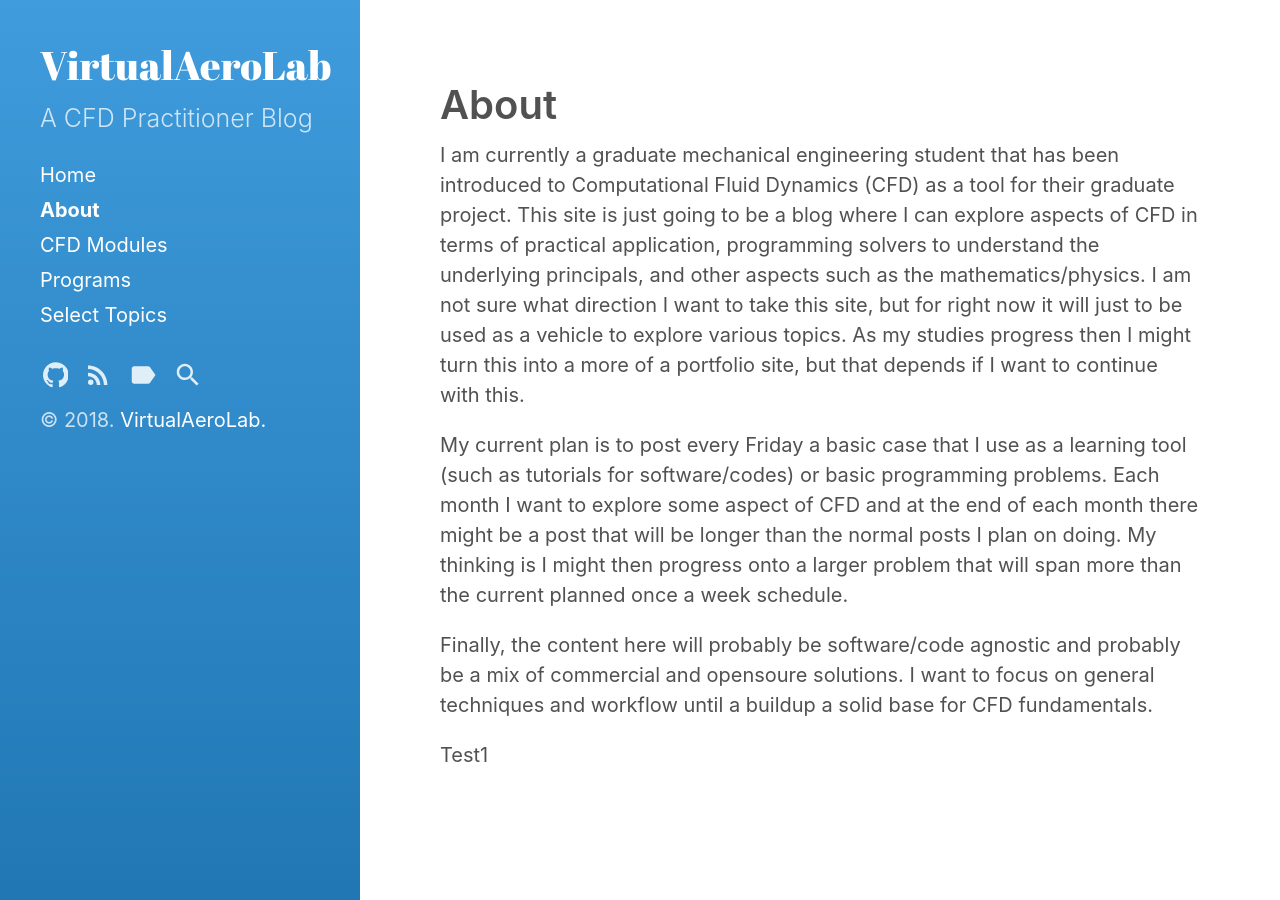
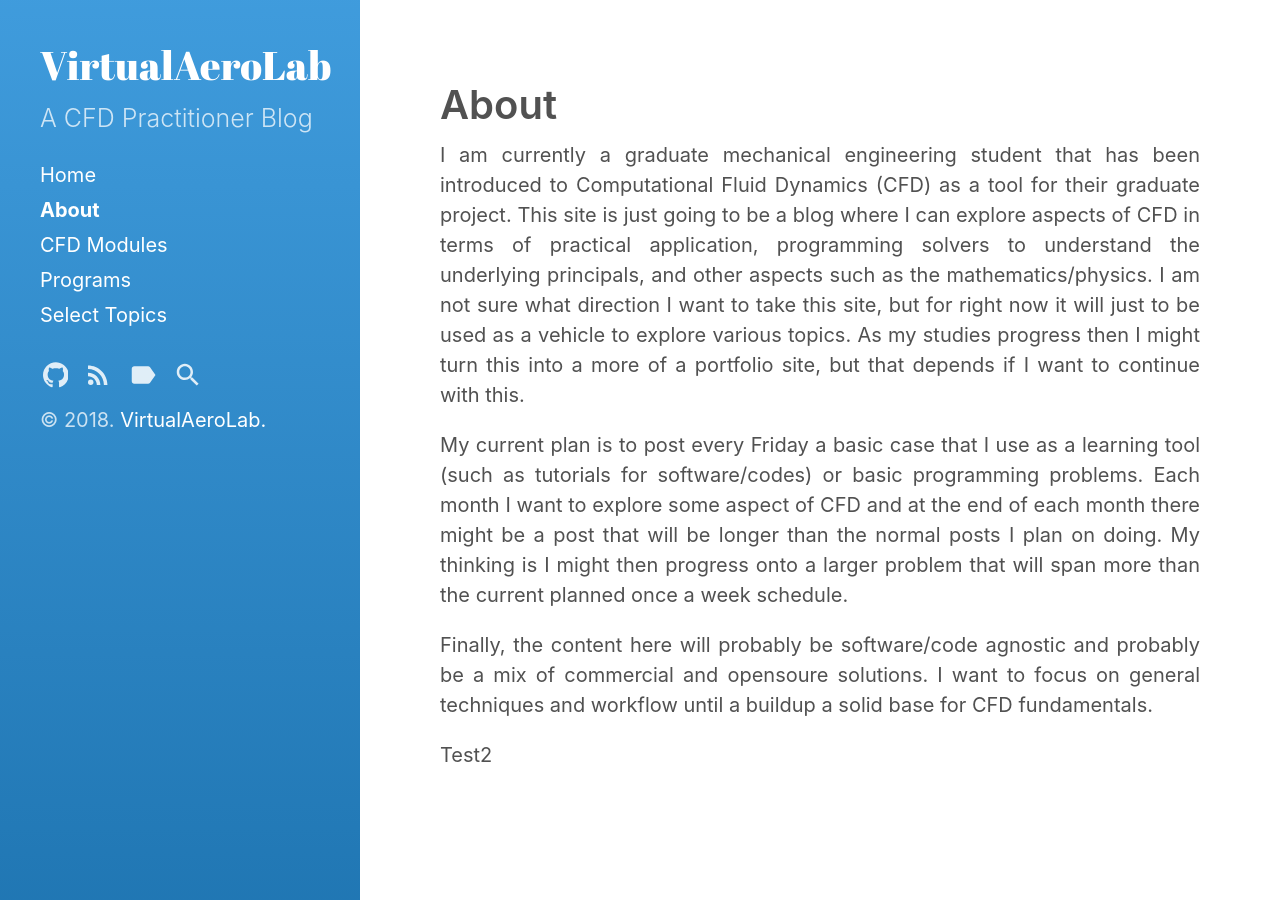
Before and after one commit to VirtualAeroLab/VirtualAeroLab.github.io, a Jekyll site: the page built from about.md, in a window 1280 px wide. Built offline with Jekyll 4.4.1, drawn with Linux system fonts in a browser that asks for light colours.

Commit message:
new commit

```diff
--- a/about.md
+++ b/about.md
@@ -10,14 +10,16 @@ for their graduate project. This site is just going to be a blog where I can exp
 programming solvers to understand the underlying principals, and other aspects such as the mathematics/physics. I am not sure what
 direction I want to take this site, but for right now it will just to be used as a vehicle to explore various topics. As my studies
 progress then I might turn this into a more of a portfolio site, but that depends if I want to continue with this. </p>
+{: style="text-align: justify;"}
 
 <p>My current plan is to post every Friday a basic case that I use as a learning tool (such as tutorials for software/codes) or basic
 programming problems. Each month I want to explore some aspect of CFD and at the end of each month there might be a post that will be
 longer than the normal posts I plan on doing. My thinking is I might then progress onto a larger problem that will span more than the
 current planned once a week schedule.</p>
+{: style="text-align: justify;"}
 
 <p>Finally, the content here will probably be software/code agnostic and probably be a mix of commercial and opensoure solutions. I want to
 focus on general techniques and workflow until a buildup a solid base for CFD fundamentals.</p>
-{: .text-justify}
+{: style="text-align: justify;"}
 
-Test1
+Test2
```
